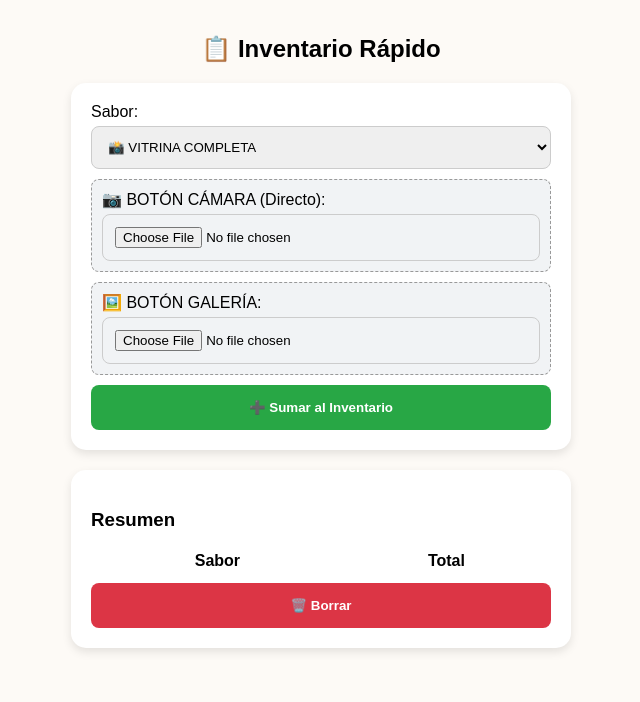
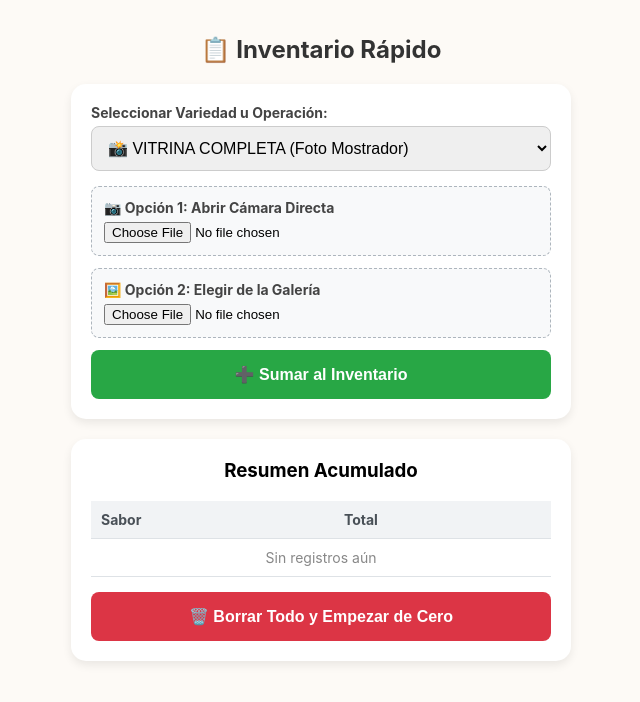
Before and after one commit to alfapar64-code/Inventario, a Flask app: page / in a window 1280 px wide. Shown: the top 702 px of the page, without its empty margins (319-959 px from the left). Run offline with Flask 3, Linux system fonts and the light colour scheme; lists and menus that the app fills with data are empty.

Commit message:
Actualizar index.html

```diff
--- a/templates/index.html
+++ b/templates/index.html
@@ -6,64 +6,180 @@
     <title>Inventario Central</title>
     <style>
         body {
-            font-family: sans-serif; padding: 15px; margin: 0 auto; max-width: 500px;
-            background-color: #fdfaf6; /* Fondo Crema Calido */
+            font-family: -apple-system, Arial, sans-serif; padding: 15px; margin: 0 auto; max-width: 500px;
+            background-color: #fdfaf6; /* Fondo Crema Cálido */
         }
-        .card { background: white; padding: 20px; border-radius: 15px; box-shadow: 0 4px 10px rgba(0,0,0,0.1); margin-bottom: 20px; }
-        select, input { width: 100%; padding: 12px; margin-top: 5px; border-radius: 8px; border: 1px solid #ccc; box-sizing: border-box;}
-        button { width: 100%; padding: 15px; background: #28a745; color: white; border: none; border-radius: 8px; font-weight: bold; cursor: pointer;}
-        .btn-limpiar { background: #dc3545; margin-top: 10px; }
-        .file-box { background: #f1f3f5; padding: 10px; border-radius: 8px; margin: 10px 0; border: 1px dashed #999; }
+        h2 { color: #333; text-align: center; }
+        .card { background: white; padding: 20px; border-radius: 15px; box-shadow: 0 4px 10px rgba(0,0,0,0.08); margin-bottom: 20px; }
+        .form-group { margin-bottom: 15px; }
+        label { display: block; margin-bottom: 5px; font-weight: bold; color: #444; font-size: 14px; }
+        select, input[type="number"] { width: 100%; padding: 12px; border-radius: 8px; border: 1px solid #ccc; box-sizing: border-box; font-size: 16px; }
+        button { width: 100%; padding: 15px; background: #28a745; color: white; border: none; border-radius: 8px; font-weight: bold; font-size: 16px; cursor: pointer; }
+        .btn-limpiar { background: #dc3545; margin-top: 15px; }
+        .file-box { background: #f8f9fa; padding: 12px; border-radius: 8px; margin-bottom: 12px; border: 1px dashed #adb5bd; }
+        table { width: 100%; border-collapse: collapse; margin-top: 10px; font-size: 14px; }
+        th, td { padding: 10px; text-align: left; border-bottom: 1px solid #dee2e6; }
+        th { background-color: #f1f3f5; color: #495057; }
+        .total-cell { font-weight: bold; color: #28a745; font-size: 16px; }
     </style>
 </head>
 <body>
-    <h2 style="text-align:center;">📋 Inventario Rápido</h2>
+    <h2>📋 Inventario Rápido</h2>
+
     <div class="card">
         <form id="inventarioForm">
-            <label>Sabor:</label>
-            <select name="sabor" id="sabor" onchange="toggleInputs()">
-                <option value="MOSTRADOR_COMPLETO">📸 VITRINA COMPLETA</option>
-                <option value="Jamón y Queso (JQ)">Jamón y Queso (JQ)</option>
-                <option value="Humita (HM)">Humita (HM)</option>
-                <!-- Agrega resto de sabores -->
-            </select>
+            <div class="form-group">
+                <label>Seleccionar Variedad u Operación:</label>
+                <select name="sabor" id="sabor" onchange="toggleInputs()">
+                    <option value="MOSTRADOR_COMPLETO">📸 VITRINA COMPLETA (Foto Mostrador)</option>
+                    <optgroup label="Tradicionales">
+                        <option value="Jamón y Queso (JQ)">Jamón y Queso (JQ)</option>
+                        <option value="Humita (HM)">Humita (HM)</option>
+                        <option value="Cebolla y Queso (CQ)">Cebolla y Queso (CQ)</option>
+                        <option value="Capresse (CA)">Capresse (CA)</option>
+                        <option value="Roquefort y Jamón (RJ)">Roquefort y Jamón (RJ)</option>
+                        <option value="Bondiola (BD)">Bondiola (BD)</option>
+                        <option value="Carne Picante (CP)">Carne Picante (CP)</option>
+                        <option value="Pollo (PL)">Pollo (PL)</option>
+                        <option value="Cheese Burger (CB)">Cheese Burger (CB)</option>
+                        <option value="Carne Cuchillo (CC)">Carne Cuchillo (CC)</option>
+                        <option value="Carne Suave (CS)">Carne Suave (CS)</option>
+                    </optgroup>
+                    <optgroup label="Veganas / Integrales">
+                        <option value="Verdura">Verdura</option>
+                        <option value="Puerro y Hongos">Puerro y Hongos</option>
+                        <option value="Choclo y Calabaza">Choclo y Calabaza</option>
+                        <option value="Pollo al Curry">Pollo al Curry</option>
+                        <option value="Carne Criolla">Carne Criolla</option>
+                    </optgroup>
+                    <optgroup label="Burritos">
+                        <option value="Burrito de Ternera">Burrito de Ternera (Cajón x14)</option>
+                    </optgroup>
+                </select>
+            </div>
 
-            <div id="manualInputs" style="display:none;">
-                <label>Cajones:</label><input type="number" name="cajones" value="0">
-                <label>Bandejas:</label><input type="number" name="bandejas" value="0">
+            <div id="manualInputs" style="display: none;">
+                <div class="form-group">
+                    <label>📦 Cajones COMPLETOS:</label>
+                    <input type="number" name="cajones" id="cajones" value="0" min="0">
+                </div>
+                <div class="form-group">
+                    <label>🧊 Bandejas COMPLETAS (Heladera):</label>
+                    <input type="number" name="bandejas" id="bandejas" value="0" min="0">
+                </div>
+                <div class="form-group">
+                    <label>⏳ Área de Espera (Sueltas):</label>
+                    <input type="number" name="espera" id="espera" value="0" min="0">
+                </div>
             </div>
 
             <div class="file-box">
-                <label>📷 BOTÓN CÁMARA (Directo):</label>
-                <input type="file" name="foto" accept="image/*" capture="environment">
+                <label>📷 Opción 1: Abrir Cámara Directa</label>
+                <input type="file" name="foto" id="foto" accept="image/*" capture="environment">
             </div>
+
             <div class="file-box">
-                <label>🖼️ BOTÓN GALERÍA:</label>
-                <input type="file" name="foto_galeria" accept="image/*">
+                <label>🖼️ Opción 2: Elegir de la Galería</label>
+                <input type="file" name="foto_galeria" id="foto_galeria" accept="image/*">
             </div>
+
             <button type="submit" id="btnCalcular">➕ Sumar al Inventario</button>
         </form>
     </div>
+
     <div class="card">
-        <h3>Resumen</h3>
-        <table id="tabla" width="100%"><thead><tr><th>Sabor</th><th>Total</th></tr></thead><tbody id="tablaBody"></tbody></table>
-        <button class="btn-limpiar" onclick="limpiar()">🗑️ Borrar</button>
+        <h3 style="margin-top: 0; text-align: center;">Resumen Acumulado</h3>
+        <table id="tablaResultados">
+            <thead>
+                <tr>
+                    <th>Sabor</th>
+                    <th>Total</th>
+                </tr>
+            </thead>
+            <tbody id="tablaBody">
+                <tr><td colspan="2" style="text-align: center; color: #888;">Sin registros aún</td></tr>
+            </tbody>
+        </table>
+        <button class="btn-limpiar" onclick="limpiarInventario()">🗑️ Borrar Todo y Empezar de Cero</button>
     </div>
+
     <script>
+        let inventario = {};
+
+        const mapaMostrador = {
+            "JQ": "Jamón y Queso (JQ)", "HM": "Humita (HM)", "CQ": "Cebolla y Queso (CQ)",
+            "CA": "Capresse (CA)", "RJ": "Roquefort y Jamón (RJ)", "BD": "Bondiola (BD)",
+            "CP": "Carne Picante (CP)", "PL": "Pollo (PL)", "CB": "Cheese Burger (CB)",
+            "CC": "Carne Cuchillo (CC)", "CS": "Carne Suave (CS)"
+        };
+
         function toggleInputs() {
-            document.getElementById('manualInputs').style.display = (document.getElementById('sabor').value === 'MOSTRADOR_COMPLETO') ? 'none' : 'block';
+            const sabor = document.getElementById('sabor').value;
+            const manualInputs = document.getElementById('manualInputs');
+            manualInputs.style.display = (sabor === 'MOSTRADOR_COMPLETO') ? 'none' : 'block';
         }
-        function limpiar() { location.reload(); }
+
+        function actualizarTabla() {
+            const tbody = document.getElementById('tablaBody');
+            tbody.innerHTML = '';
+            let hayDatos = false;
+
+            for (const [sabor, cantidad] of Object.entries(inventario)) {
+                if (cantidad > 0) {
+                    hayDatos = true;
+                    const tr = document.createElement('tr');
+                    tr.innerHTML = `<td>${sabor}</td><td class="total-cell">${cantidad}</td>`;
+                    tbody.appendChild(tr);
+                }
+            }
+            if (!hayDatos) {
+                tbody.innerHTML = `<tr><td colspan="2" style="text-align: center; color: #888;">Sin registros aún</td></tr>`;
+            }
+        }
+
+        function limpiarInventario() {
+            if(confirm("¿Seguro que quieres limpiar todo el conteo actual?")) {
+                inventario = {};
+                actualizarTabla();
+            }
+        }
+
         document.getElementById('inventarioForm').addEventListener('submit', async (e) => {
             e.preventDefault();
             const btn = document.getElementById('btnCalcular');
             btn.innerText = 'Procesando...';
+            btn.disabled = true;
+
             const formData = new FormData(e.target);
-            const res = await fetch('/calcular', { method: 'POST', body: formData });
-            const data = await res.json();
-            if(data.error) alert(data.error);
-            else location.reload(); // Recarga simple para mostrar cambios
+
+            try {
+                const response = await fetch('/calcular', { method: 'POST', body: formData });
+                const data = await response.json();
+
+                if (data.error) {
+                    alert(data.error);
+                } else if (data.tipo === 'mostrador') {
+                    for (const [sigla, cant] of Object.entries(data.datos)) {
+                        const nombreCompleto = mapaMostrador[sigla] || sigla;
+                        inventario[nombreCompleto] = (inventario[nombreCompleto] || 0) + parseInt(cant);
+                    }
+                } else if (data.tipo === 'individual') {
+                    inventario[data.sabor] = (inventario[data.sabor] || 0) + parseInt(data.total);
+                }
+
+                actualizarTabla();
+                document.getElementById('inventarioForm').reset();
+                toggleInputs();
+
+            } catch (error) {
+                alert('Ocurrió un error al procesar los datos o la imagen.');
+            } finally {
+                btn.innerText = '➕ Sumar al Inventario';
+                btn.disabled = false;
+            }
         });
+
+        toggleInputs();
     </script>
 </body>
 </html>
```
